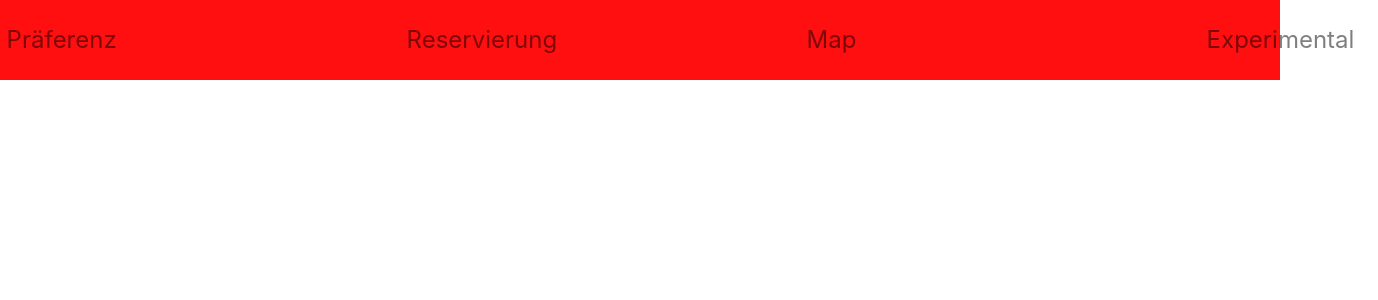
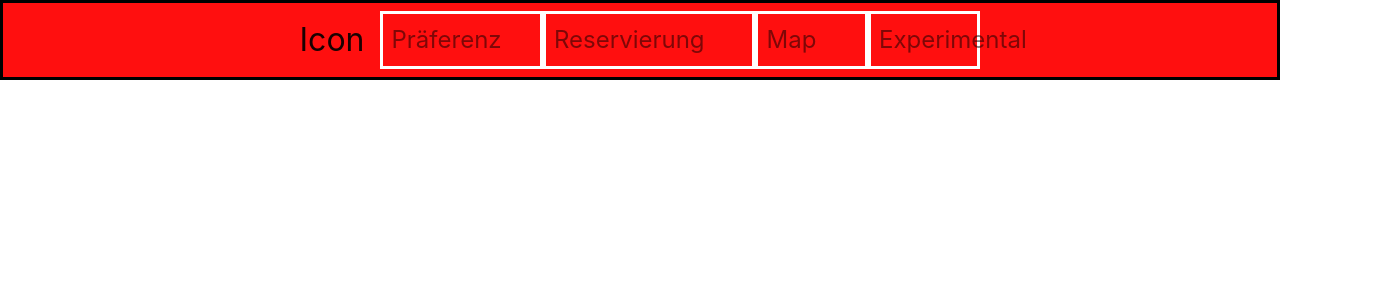
Before and after one commit to DevMert/BoDriveNPark, a React (Create React App) app: page /reservierung in a window 1280 px wide. Shown: the top 300 px of the page, 1378 px wide, since content can reach past the window. Built offline with nearby package versions, Linux system fonts and the light colour scheme.

Commit message:
css weiter bearbeitet

```diff
--- a/src/components/Navigation/NavBar.css
+++ b/src/components/Navigation/NavBar.css
@@ -4,23 +4,29 @@
   min-height: 10vh;
   background: #ff0f0f;
   color: rgb(255, 255, 255);
-}
+  border: black;
+
+  border-style: solid;
+  }
 
 .links {
   display: flex;
   justify-content: flex-end ;
+  width: 600px;
 }
 
 .mr-auto{
   display: flex;
   justify-content: space-evenly;
-  align-content: center
+  align-content: center;
 }
 .Navi .pref{
   display: flex;
   font-size: 150%;
   width: 400px;
   flex-grow: 1;
+  border-style: solid;
+  border-width: 3px;
 
 }
 .Navi .reserv{
@@ -28,6 +34,8 @@
   font-size: 150%;
   width: 400px;
   flex-grow: 1;
+  border-style: solid;
+  border-width: 3px;
 }
 
 .Navi .map{
@@ -35,13 +43,16 @@
   font-size: 150%;
   width: 400px;
   flex-grow: 1;
+  border-style: solid;
+  border-width: 3px;
 }
 
 .Navi .exp{
   display: flex;
   font-size: 150%;
-
   flex-grow: 1;
+  border-style: solid;
+  border-width: 3px;
 }
 
 .Navi .brand{
@@ -52,3 +63,61 @@
   align-self: flex-start
 
 }
+
+@media all and (max-width: 1366px){
+  .Navi .pref{
+    display: flex;
+    font-size: 150%;
+    width: 150px;
+    flex-grow: 1;
+    border-style: solid;
+  border-width: 3px;
+
+  }
+
+  .Navi .reserv{
+  display: flex;
+  font-size: 150%;
+  width: 200px;
+  flex-grow: 1;
+  border-style: solid;
+  border-width: 3px;
+  }
+
+  .Navi .map{
+    display: flex;
+    font-size: 150%;
+    width: 100px;
+    flex-grow: 1;
+    border-style: solid;
+    border-width: 3px;
+  }
+
+  .Navi .exp{
+    display: flex;
+    font-size: 150%;
+    width: 100px;
+    flex-grow: 1;
+    border-style: solid;
+    border-width: 3px;
+  }
+
+  .Navi .brand{
+    display: flex;
+    justify-content: flex-start;
+    color: white;
+    font-size: 200%;
+    align-self: flex-start;
+
+  }
+
+}
+
+@media all and (max-width: 500px){
+  .Navi{
+    display: flex;
+    flex-direction: column;
+    justify-content: flex-start;
+  }
+
+}
--- a/src/components/main.css
+++ b/src/components/main.css
@@ -1,5 +1,5 @@
 .stdplan{
     display: flex;
     justify-content: center;
-    flex-grow: auto;
+    flex-grow: 1;
 }
```
